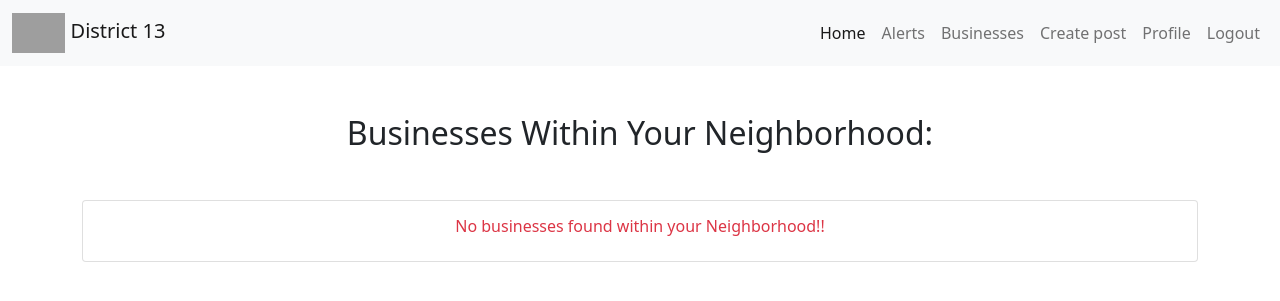
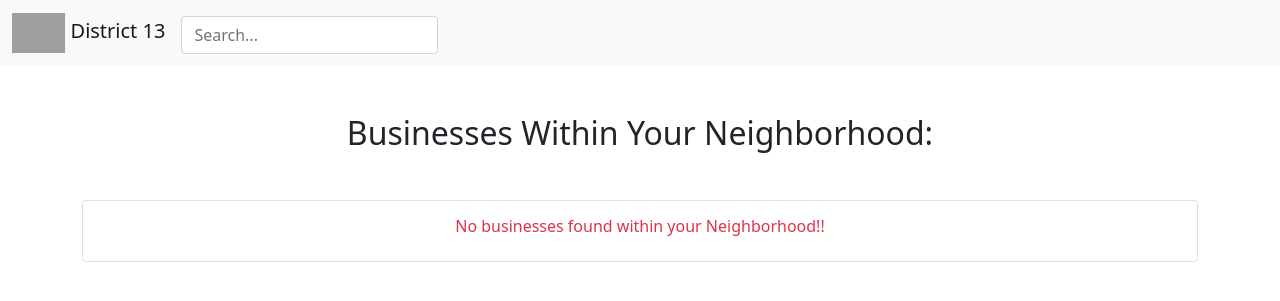
Before and after one commit to Willbeckh/ubuntu, a Django app: template templates/hood/business.html in a window 1280 px wide. Shown: the top 301 px of the page. Run offline with Django 4.2, Linux system fonts and the light colour scheme; the template is opened without the code that fills it, so the values that code supplies are empty; parts of the project's set-up code (start-up, migrations or seed data) failed here and were passed over; grey boxes are pictures that could not be loaded.

Commit message:
created the search bar

```diff
--- a/templates/base.html
+++ b/templates/base.html
@@ -1,3 +1,4 @@
+{% load static %}
 <!doctype html>
 <html lang="en">
 
@@ -8,7 +9,7 @@
 
     <!-- Bootstrap CSS -->
     <link href="https://cdn.jsdelivr.net/npm/bootstrap@5.0.2/dist/css/bootstrap.min.css" rel="stylesheet" integrity="sha384-EVSTQN3/azprG1Anm3QDgpJLIm9Nao0Yz1ztcQTwFspd3yD65VohhpuuCOmLASjC" crossorigin="anonymous">
-
+    <link rel="stylesheet" href="{% static 'base.css' %}">
     <title>{% block title %}{% endblock %}</title>
 </head>
 <nav class="navbar navbar-expand-lg navbar-light bg-light">
@@ -19,8 +20,20 @@
         <button class="navbar-toggler" type="button" data-bs-toggle="collapse" data-bs-target="#navbarNav" aria-controls="navbarNav" aria-expanded="false" aria-label="Toggle navigation">
         <span class="navbar-toggler-icon"></span>
       </button>
+
+
         <div class="collapse navbar-collapse" id="navbarNav">
+
+            <form id="search" class="me-auto search-form mt-1 text-center  justify-content-center" target="_self" action="{% url 'search' %}">
+                <div class="d-flex align-items-center"><label class="form-label d-flex mb-0" for="search-field">
+                    <i class="fa fa-search "></i>
+                </label><input class="form-control search-field" type="search" id="search-field" name="search_term" placeholder="Search...">
+                </div>
+            </form>
+
+
             <ul class="navbar-nav ms-auto">
+                {% if user.is_authenticated %}
                 <li class="nav-item">
                     <a class="nav-link active" aria-current="page" href="{% url 'home' %}">Home</a>
                 </li>
@@ -30,15 +43,16 @@
                 <li class="nav-item">
                     <a class="nav-link" href="{% url 'business' %}">Businesses</a>
                 </li>
-                <li class="nav-item">
+                <!-- <li class="nav-item">
                     <a class="nav-link" href="#">Create post</a>
-                </li>
+                </li> -->
                 <li class="nav-item">
                     <a class="nav-link" href="{% url 'profile' %}">Profile</a>
                 </li>
                 <li class="nav-item">
                     <a class="nav-link" href="{% url 'logout' %}">Logout</a>
                 </li>
+                {% endif %}
 
             </ul>
         </div>
```
